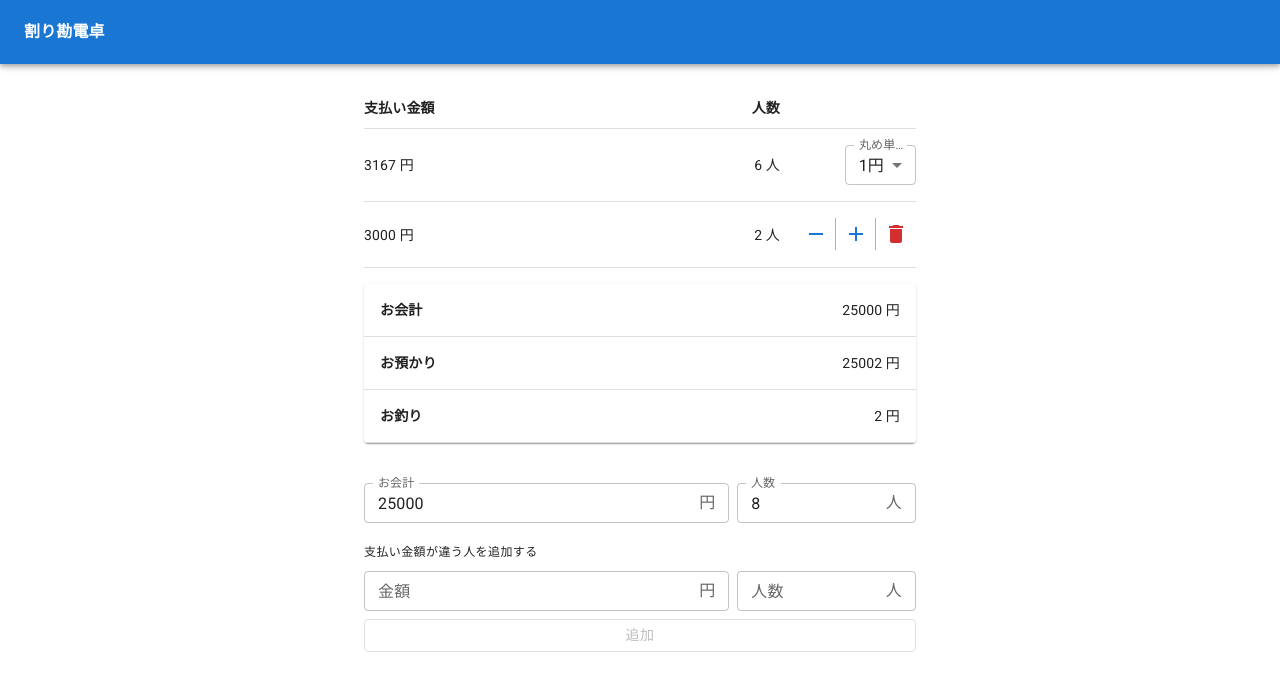
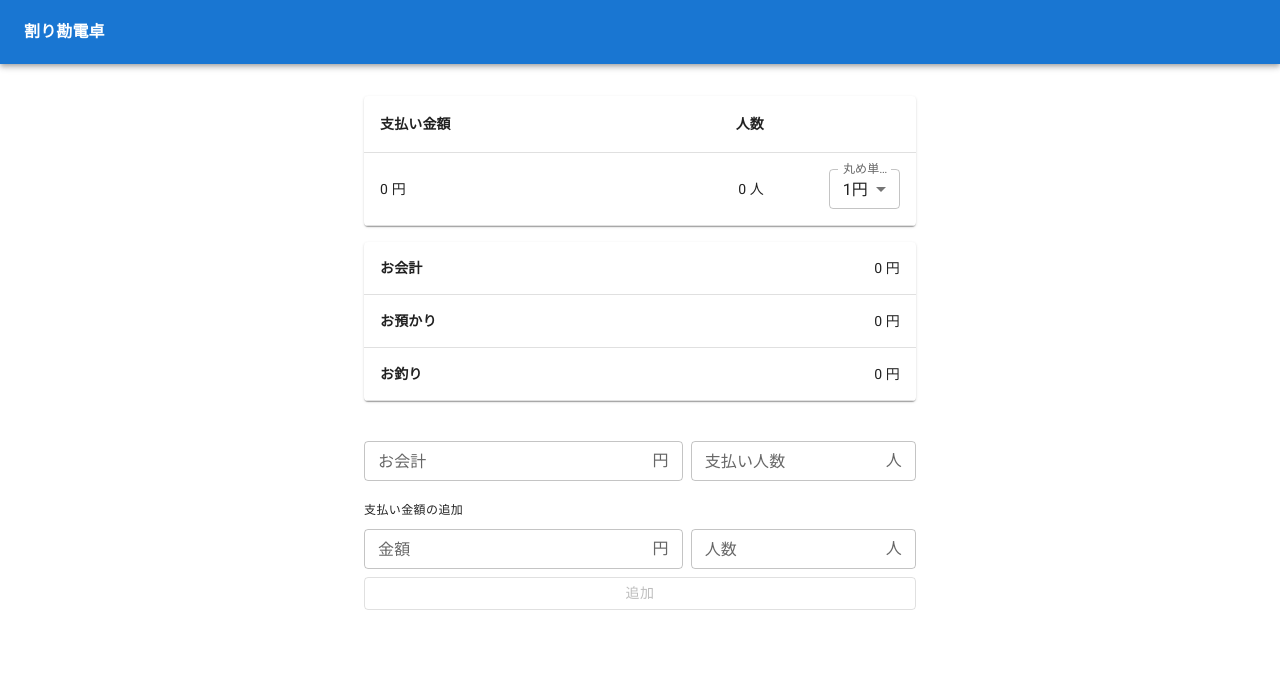
Before and after one commit to szkyudi/bariwarukun, a Next.js app: page / in a window 1280 px wide. Shown: the top 690 px of the page. Built offline with nearby package versions, Linux system fonts and the light colour scheme.

Commit message:
update: デザインの更新

```diff
--- a/components/Calculator.tsx
+++ b/components/Calculator.tsx
@@ -12,11 +12,11 @@ type PayOption = {
   payerNum: number;
 }
 export const Calculator = () => {
-  const [totalBill, setTotalBill] = useState<number>(25000);
-  const [totalPayerNum, setTotalPayerNum] = useState<number>(8);
+  const [totalBill, setTotalBill] = useState<number>(0);
+  const [totalPayerNum, setTotalPayerNum] = useState<number>(0);
   const [optionBill, setOptionBill] = useState<number>(0);
   const [optionPayerNum, setOptionPayerNum] = useState<number>(0);
-  const [payOptions, setPayOptions] = useState<PayOption[]>([{ id: uuidv4(), bill: 3000, payerNum: 2}]);
+  const [payOptions, setPayOptions] = useState<PayOption[]>([]);
   const [ceilUnit, setCeilUnit] = useState<number>(1);
 
   const generalPayerNum = totalPayerNum - payOptions.reduce((totalPayerNum, option) => totalPayerNum + option.payerNum, 0)
@@ -66,14 +66,14 @@ export const Calculator = () => {
 
  return (
     <>
-      <TableContainer sx={{mt: 2}}>
-        <Table padding="none">
+      <TableContainer sx={{mt: 2}} component={Paper}>
+        <Table>
           <TableHead>
             <TableRow>
-              <TableCell sx={{pb: 1, fontWeight: "bold"}} variant="head">
+              <TableCell sx={{py: 2, fontWeight: "bold"}} variant="head">
                   支払い金額
               </TableCell>
-              <TableCell sx={{pb: 1, fontWeight: "bold"}} variant="head" align="right">
+              <TableCell sx={{py: 2, fontWeight: "bold"}} variant="head" align="right">
                   人数
               </TableCell>
               <TableCell></TableCell>
@@ -171,7 +171,7 @@ export const Calculator = () => {
         </Table>
       </TableContainer>
       <Grid container spacing={1} sx={{mt: 4}}>
-        <Grid item xs={8}>
+        <Grid item xs={7}>
           <NumericInput
             label="お会計"
             adorment="円"
@@ -181,9 +181,9 @@ export const Calculator = () => {
             fullWidth
           />
         </Grid>
-        <Grid item xs={4}>
+        <Grid item xs={5}>
           <NumericInput
-            label="人数"
+            label="支払い人数"
             value={totalPayerNum || ''}
             setter={setTotalPayerNum}
             adorment="人"
@@ -194,12 +194,12 @@ export const Calculator = () => {
       </Grid>
       <Box sx={{mt: 2, mb: 1}}>
         <Typography variant="caption">
-          支払い金額が違う人を追加する
+          支払い金額の追加
         </Typography>
       </Box>
       <form onSubmit={handleSubmit}>
         <Grid container spacing={1}>
-          <Grid item xs={8}>
+          <Grid item xs={7}>
             <NumericInput
               label="金額"
               adorment="円"
@@ -209,7 +209,7 @@ export const Calculator = () => {
               fullWidth
             />
           </Grid>
-          <Grid item xs={4}>
+          <Grid item xs={5}>
             <NumericInput
               label="人数"
               adorment="人"
```
